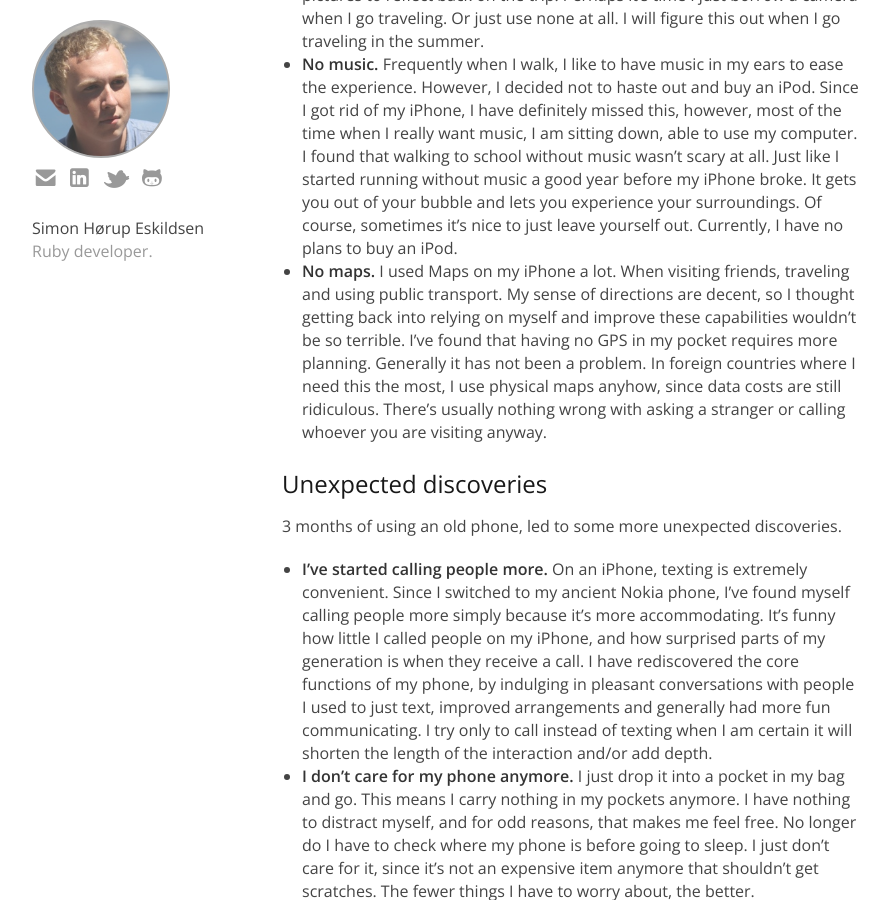
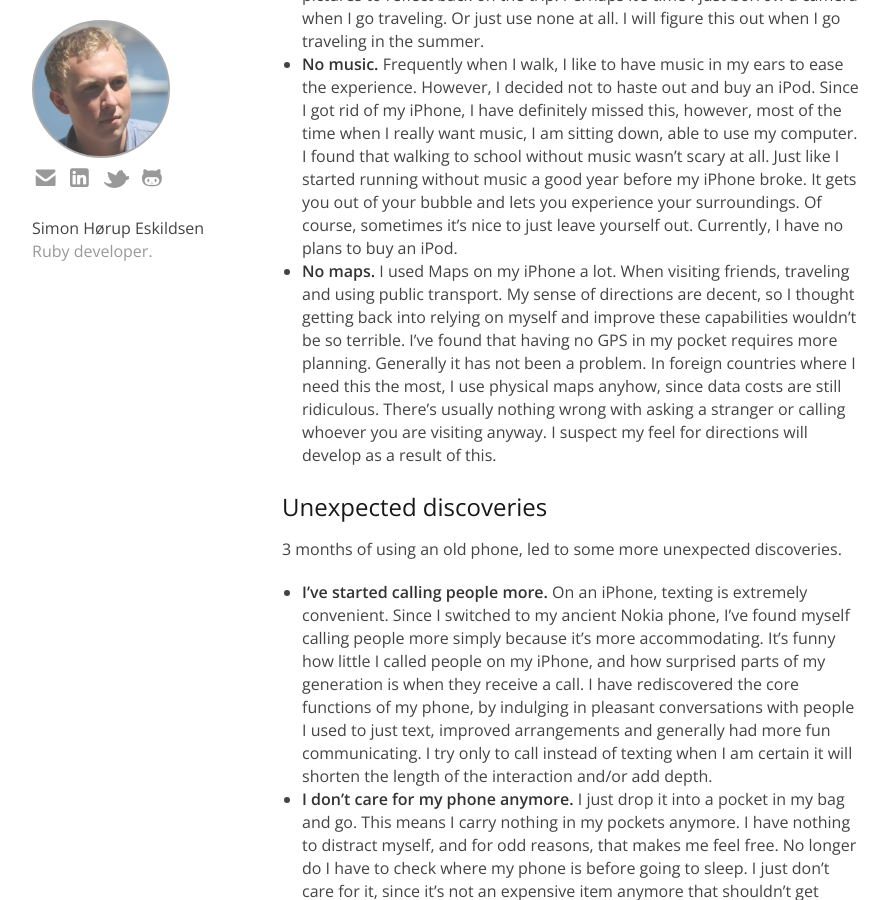
Before and after one commit to igor47/blog, a Jekyll site: the page built from _posts/2013-01-24-iphone.md, in a window 1280 px wide and 900 px high, scrolled down 1010 px. Shown: the whole window, without its empty margins (138-1027 px from the left). Built offline with Jekyll 4.4.1, drawn with Linux system fonts in a browser that asks for light colours.

Commit message:
Add stuff about being better at directions

```diff
--- a/_posts/2013-01-24-iphone.md
+++ b/_posts/2013-01-24-iphone.md
@@ -58,7 +58,8 @@ I had a few concerns when I went back to my Nokia brick:
   planning. Generally it has not been a problem. In foreign countries where I
   need this the most, I use physical maps anyhow, since data costs are still
   ridiculous. There’s usually nothing wrong with asking a stranger or calling
-  whoever you are visiting anyway.
+  whoever you are visiting anyway. I suspect my feel for directions will develop
+  as a result of this.
 
 ## Unexpected discoveries
 
```
